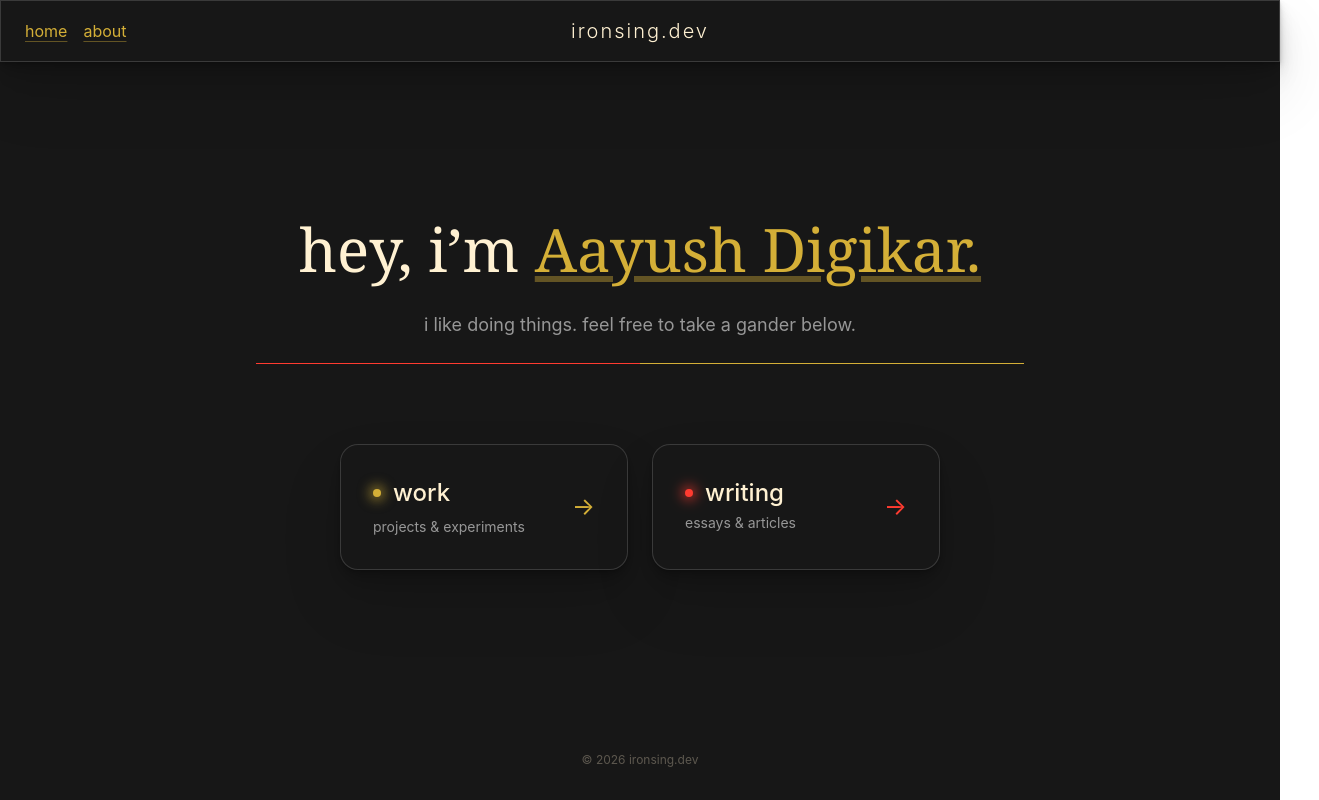
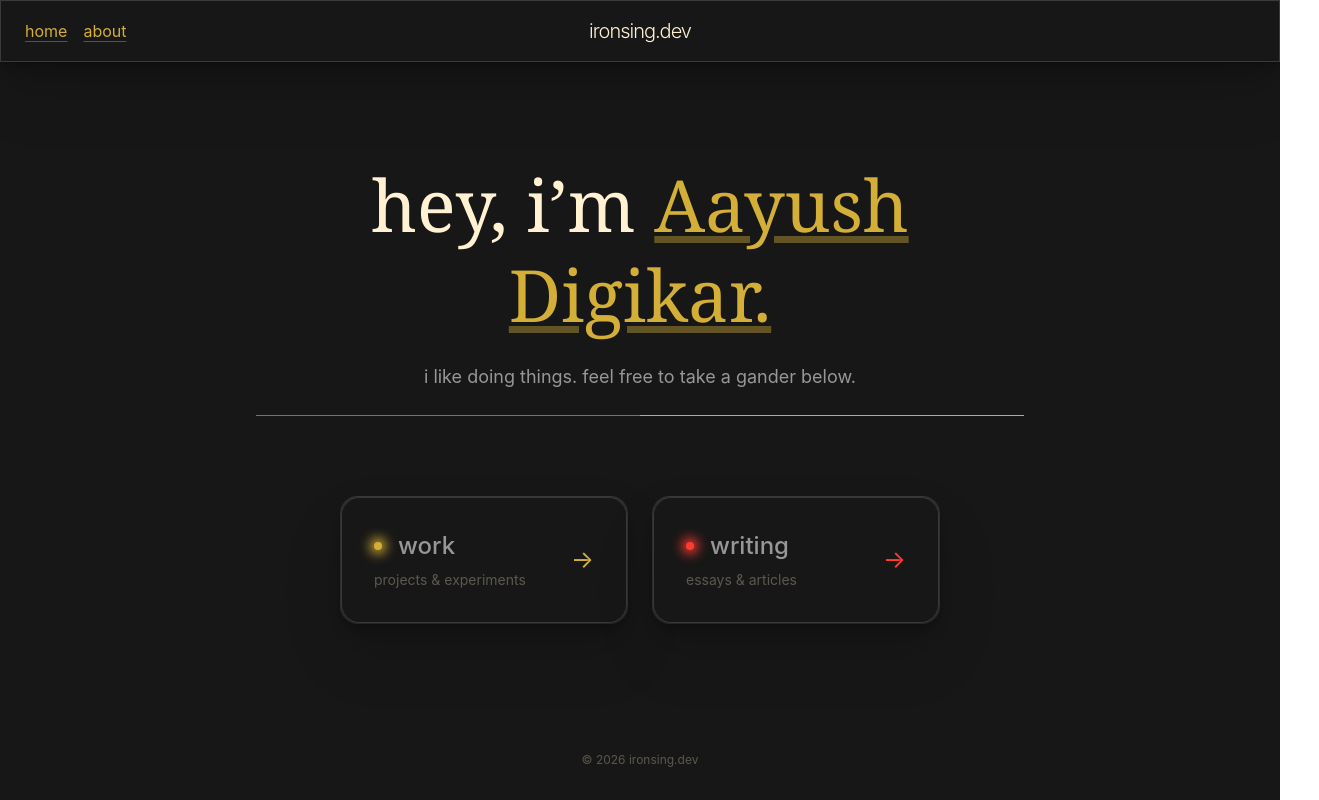
Before and after one commit to Ironsing/ironsing.github.io, a SvelteKit app: page / in a window 1280 px wide. Shown: the whole page, 1319 px wide, since content can reach past the window. Built offline with nearby package versions, Linux system fonts and the light colour scheme.

Commit message:
extract into shared components

```diff
--- /dev/null
+++ b/src/lib/AccentRule.svelte
@@ -0,0 +1,11 @@
+<script lang="ts">
+	type Props = {
+		class?: string;
+	};
+
+	let { class: className = '' }: Props = $props();
+</script>
+
+<div
+	class="h-px w-3xl [background:linear-gradient(to_right,var(--color-site-red)_0_50%,var(--color-site-gold)_50%_100%)] {className}"
+></div>
--- /dev/null
+++ b/src/lib/ElevatedCard.svelte
@@ -0,0 +1,62 @@
+<script lang="ts">
+	import type { Snippet } from 'svelte';
+	import BorderGlow from '$lib/BorderGlow.svelte';
+	import { bg } from '$lib/design-tokens';
+
+	type Props = {
+		/** Render as a link when provided, otherwise a non-interactive surface. */
+		href?: string;
+		/** Corner radius in px, shared by the surface and its glow. */
+		borderRadius?: number;
+		/** Opts into the BorderGlow layer. HSL string, e.g. "45 90 60". */
+		glowColor?: string;
+		/** Colors fed to the glow mesh. */
+		colors?: string[];
+		class?: string;
+		children?: Snippet;
+	};
+
+	let {
+		href,
+		borderRadius = 18,
+		glowColor,
+		colors,
+		class: className = '',
+		children
+	}: Props = $props();
+
+	// BorderGlow already paints its own stacked elevation, so only add our own
+	// shadow when no glow layer is present, to avoid doubling the lift.
+	// Sizing is deliberately left to the caller: base `w-full`/`h-full` utilities
+	// would win the stylesheet-order tiebreak against caller values like `w-80`,
+	// and would force equal heights on cards that should size to their content.
+	const shapeClass = $derived(
+		[
+			'block border border-white/15 bg-bg',
+			glowColor ? '' : 'shadow-[0_6px_16px_-6px_rgba(0,0,0,0.55)]',
+			className
+		]
+			.filter(Boolean)
+			.join(' ')
+	);
+</script>
+
+{#snippet surface()}
+	{#if glowColor}
+		<BorderGlow {glowColor} {colors} backgroundColor={bg} {borderRadius} class="h-full w-full">
+			{@render children?.()}
+		</BorderGlow>
+	{:else}
+		{@render children?.()}
+	{/if}
+{/snippet}
+
+{#if href}
+	<a {href} class={shapeClass} style="border-radius:{borderRadius}px">
+		{@render surface()}
+	</a>
+{:else}
+	<div class={shapeClass} style="border-radius:{borderRadius}px">
+		{@render surface()}
+	</div>
+{/if}
--- /dev/null
+++ b/src/lib/Hero.svelte
@@ -0,0 +1,33 @@
+<script lang="ts">
+	import type { Snippet } from 'svelte';
+	import AccentRule from '$lib/AccentRule.svelte';
+
+	type Props = {
+		/** Plain-text heading. Use `heading` instead for rich content. */
+		title?: string;
+		/** Rich heading content; takes precedence over `title`. */
+		heading?: Snippet;
+		/** Optional subtitle rendered between the heading and the rule. */
+		lead?: Snippet;
+		class?: string;
+	};
+
+	let { title, heading, lead, class: className = '' }: Props = $props();
+
+	const headingClass =
+		'max-w-3xl font-serif text-6xl leading-tight font-medium text-emphasis sm:text-7xl';
+</script>
+
+<section class="flex flex-col items-center gap-6 text-center {className}">
+	<h1 class={headingClass}>
+		{#if heading}
+			{@render heading()}
+		{:else}
+			{title}
+		{/if}
+	</h1>
+	{#if lead}
+		{@render lead()}
+	{/if}
+	<AccentRule />
+</section>
--- /dev/null
+++ b/src/lib/StyledLink.svelte
@@ -0,0 +1,20 @@
+<script lang="ts">
+	import type { Snippet } from 'svelte';
+	import type { HTMLAnchorAttributes } from 'svelte/elements';
+
+	type Props = HTMLAnchorAttributes & {
+		children?: Snippet;
+		href: string;
+		class?: string;
+	};
+
+	let { children, href, class: className = '', ...rest }: Props = $props();
+</script>
+
+<a
+	{href}
+	class="text-site-gold underline decoration-site-gold/40 underline-offset-4 transition-colors duration-300 hover:decoration-site-gold {className}"
+	{...rest}
+>
+	{@render children?.()}
+</a>
--- a/src/lib/Titlebar.svelte
+++ b/src/lib/Titlebar.svelte
@@ -1,5 +1,6 @@
 <script lang="ts">
 	import BorderGlow from '$lib/BorderGlow.svelte';
+	import StyledLink from '$lib/StyledLink.svelte';
 	import { siteRed, siteGold, bg } from '$lib/design-tokens';
 </script>
 
@@ -13,20 +14,12 @@
 		animated
 	>
 		<div class="flex w-full items-center">
-			<nav class="absolute left-0 flex gap-4 px-6 py-4">
-				<a
-					href="/"
-					class="text-site-gold underline decoration-site-gold/40 underline-offset-4 transition-colors duration-300 hover:decoration-site-gold"
-					>home</a
-				>
-				<a
-					href="/about"
-					class="text-site-gold underline decoration-site-gold/40 underline-offset-4 transition-colors duration-300 hover:decoration-site-gold"
-					>about</a
-				>
+			<nav class="absolute left-0 flex gap-4 px-6 py-4 text-normal">
+				<StyledLink href="/">home</StyledLink>
+				<StyledLink href="/about">about</StyledLink>
 			</nav>
-			<a href="/" class="flex w-full items-center justify-center gap-4 px-6 py-4">
-				<span class="text-xl font-light tracking-widest text-emphasis">ironsing.dev</span>
+			<a href="/" class="flex w-full items-center justify-center py-4">
+				<span class="text-xl font-light tracking-tighter text-emphasis">ironsing.dev</span>
 			</a>
 		</div>
 	</BorderGlow>
--- a/src/routes/+layout.svelte
+++ b/src/routes/+layout.svelte
@@ -9,7 +9,7 @@
 	} = $props();
 </script>
 
-<div class="flex min-h-screen w-screen flex-col bg-bg text-emphasis">
+<div class="flex h-screen w-screen flex-col overflow-x-hidden bg-bg">
 	<Titlebar />
 	{@render children()}
 	<footer class="w-full">
--- a/src/routes/+page.svelte
+++ b/src/routes/+page.svelte
@@ -1,76 +1,69 @@
 <script lang="ts">
-	import BorderGlow from '$lib/BorderGlow.svelte';
-	import { siteRed, siteGold, bg } from '$lib/design-tokens';
+	import ElevatedCard from '$lib/ElevatedCard.svelte';
+	import Hero from '$lib/Hero.svelte';
+	import StyledLink from '$lib/StyledLink.svelte';
+	import { siteRed, siteGold } from '$lib/design-tokens';
 </script>
 
-<main class="flex w-full flex-1 flex-col items-center justify-center gap-20 px-6 py-20">
-	<section class="flex flex-col items-center gap-6 text-center">
-		<h1 class="max-w-3xl font-serif text-6xl leading-tight font-medium text-emphasis">
-			hey, i’m <a
-				href="/about"
-				class="text-site-gold underline decoration-site-gold/40 underline-offset-4 transition-colors duration-300 hover:decoration-site-gold"
-				>Aayush Digikar.</a
-			>
-		</h1>
+<main class="flex h-full w-full flex-col items-center justify-center gap-20 px-6 py-20">
+	<Hero>
+		{#snippet heading()}
+			hey, i’m <StyledLink href="/about">Aayush Digikar.</StyledLink>
+		{/snippet}
+		{#snippet lead()}
 			<p class="max-w-xl text-lg text-normal">
 				i like doing things. feel free to take a gander below.
 			</p>
-		<div
-			class="h-px w-3xl [background:linear-gradient(to_right,var(--color-site-red)_0_50%,var(--color-site-gold)_50%_100%)]"
-		></div>
-	</section>
+		{/snippet}
+	</Hero>
 
 	<section class="flex w-full max-w-3xl flex-row items-stretch justify-center gap-6">
-		<a href="/work" class="group w-full sm:w-72">
-			<BorderGlow
+		<ElevatedCard
+			href="/work"
 			colors={[siteGold]}
-				backgroundColor={bg}
-				borderRadius={18}
 			glowColor="45 90 60"
-				class="h-full w-full"
+			class="group h-full w-full sm:w-72"
 		>
 			<div class="flex h-full items-center justify-between gap-6 p-8 text-left">
-					<div class="flex flex-col gap-2">
-						<span class="flex items-center gap-3 text-2xl font-medium">
+				<div class="flex flex-col gap-2 text-normal">
+					<span class="flex items-center gap-4 text-2xl font-medium">
 						<span
-								class="h-2 w-2 rounded-full bg-site-gold shadow-[0_0_12px_4px] shadow-site-gold/55"
+							class="h-2 w-2 rounded-full shadow-[0_0_12px_4px]"
+							style="background-color:{siteGold}; --tw-shadow-color:{siteGold}"
 						></span>
 						work
 					</span>
-						<span class="text-sm text-normal">projects & experiments</span>
+					<span class="text-sm text-muted">projects & experiments</span>
 				</div>
 				<span
-						class="text-2xl text-site-gold transition-transform duration-300 group-hover:translate-x-1.5"
-						>→</span
+					class="text-2xl transition-transform duration-300 group-hover:translate-x-1.5"
+					style="color:{siteGold}">→</span
 				>
 			</div>
-			</BorderGlow>
-		</a>
+		</ElevatedCard>
 
-		<a href="/writing" class="group w-full sm:w-72">
-			<BorderGlow
+		<ElevatedCard
+			href="/writing"
 			colors={[siteRed]}
-				backgroundColor={bg}
-				borderRadius={18}
 			glowColor="8 95 55"
-				class="h-full w-full"
+			class="group h-full w-full sm:w-72"
 		>
 			<div class="flex h-full items-center justify-between gap-6 p-8 text-left">
-					<div class="flex flex-col gap-2">
-						<span class="flex items-center gap-3 text-2xl leading-none font-medium">
+				<div class="flex flex-col gap-2 text-normal">
+					<span class="flex items-center gap-4 text-2xl font-medium">
 						<span
-								class="h-2 w-2 rounded-full bg-site-red shadow-[0_0_12px_4px] shadow-site-red/55"
+							class="h-2 w-2 rounded-full shadow-[0_0_12px_4px]"
+							style="background-color:{siteRed}; --tw-shadow-color:{siteRed}"
 						></span>
 						writing
 					</span>
-						<span class="text-sm text-normal">essays & articles</span>
+					<span class="text-sm text-muted">essays & articles</span>
 				</div>
 				<span
-						class="text-2xl text-site-red transition-transform duration-300 group-hover:translate-x-1.5"
-						>→</span
+					class="text-2xl transition-transform duration-300 group-hover:translate-x-1.5"
+					style="color:{siteRed}">→</span
 				>
 			</div>
-			</BorderGlow>
-		</a>
+		</ElevatedCard>
 	</section>
 </main>
--- a/src/routes/about/+page.svelte
+++ b/src/routes/about/+page.svelte
@@ -1,6 +1,8 @@
 <script lang="ts">
 	import { siGithub, siProtonmail } from 'simple-icons';
 	import BrandButton from '$lib/BrandButton.svelte';
+	import Hero from '$lib/Hero.svelte';
+	import StyledLink from '$lib/StyledLink.svelte';
 
 	const links = {
 		github: 'https://github.com/Ironsing',
@@ -8,15 +10,10 @@
 	};
 </script>
 
-<main class="flex flex-1 flex-col items-center justify-center gap-20 px-6 py-20">
-	<section class="flex max-w-3xl flex-col items-center gap-6 text-center">
-		<h1 class="max-w-3xl font-serif text-6xl leading-tight font-medium text-emphasis sm:text-7xl">
-			about
-		</h1>
-		<div
-			class="h-px w-3xl [background:linear-gradient(to_right,var(--color-site-red)_0_50%,var(--color-site-gold)_50%_100%)]"
-		></div>
+<main class="flex flex-1 flex-col items-center justify-center gap-16 px-6 py-20">
+	<Hero title="about" class="max-w-3xl" />
 
+	<div class="flex flex-col items-center justify-center gap-8">
 		<div class="flex max-w-xl flex-col items-center gap-6 text-lg text-normal">
 			<p>
 				I'm Aayush Digikar, a programmer and first-year college student from India. I also go by <code
@@ -28,9 +25,7 @@
 				<li>produce public evidence of work,</li>
 				<li>and build things.</li>
 			</ol>
-			<p>
-				The endgoal here is found startups, and to live a good life.
-			</p>
+			<p>The endgoal here is found startups, and to live a good life.</p>
 		</div>
 
 		<div class="flex flex-wrap items-center justify-center gap-4">
@@ -47,11 +42,7 @@
 				path={siProtonmail.path}
 			/>
 		</div>
-	</section>
 
-	<a
-		href="/"
-		class="text-site-gold underline decoration-site-gold/40 underline-offset-4 transition-colors duration-300 hover:decoration-site-gold"
-		>← back home</a
-	>
+		<StyledLink href="/">← back home</StyledLink>
+	</div>
 </main>
```
Also changed, not shown: src/routes/work/+page.svelte (+18 -23 lines). Lines whose indentation alone changed are shown as unchanged.
